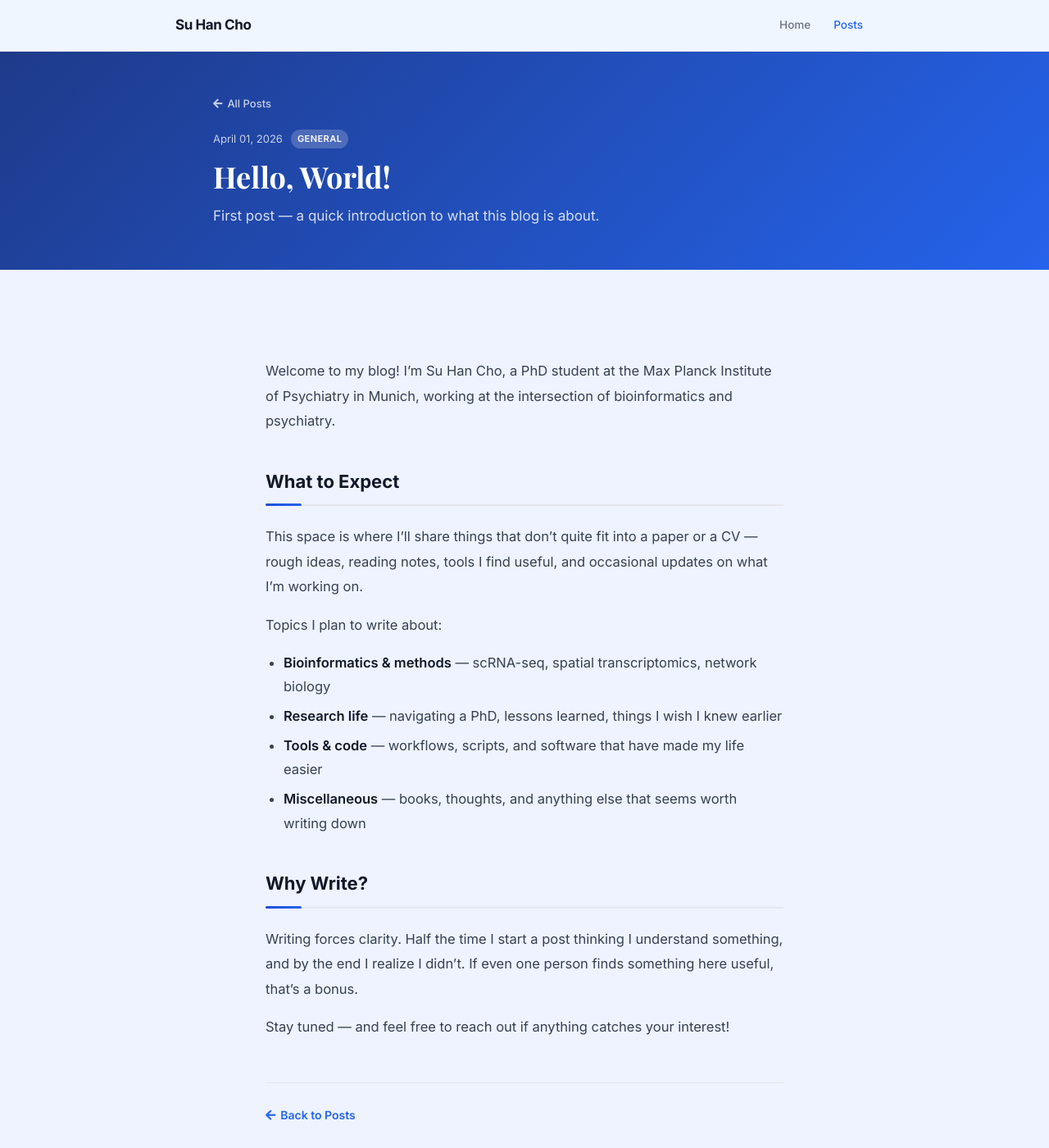
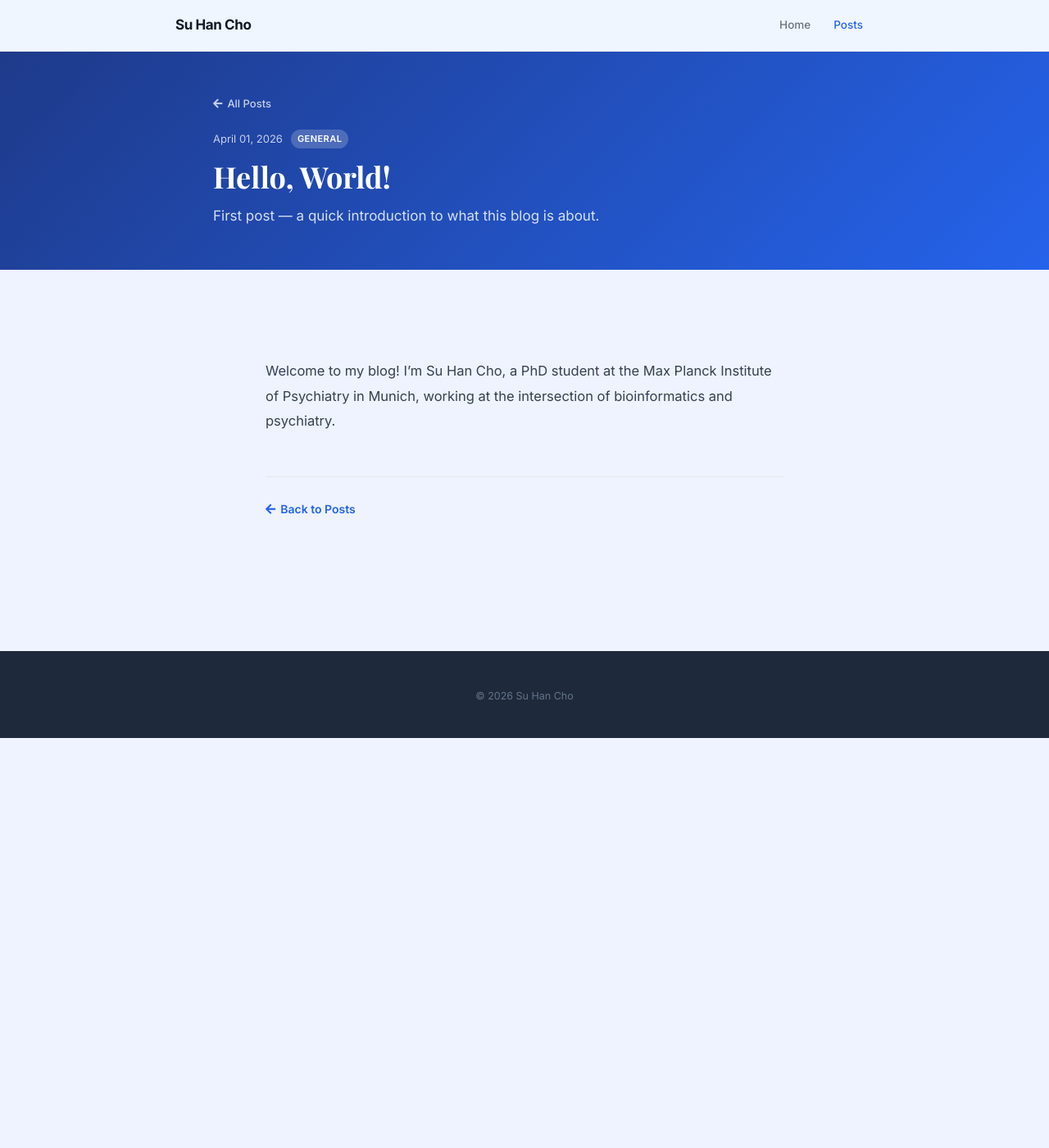
Before and after one commit to SuhanC/suhanc.github.io, a Jekyll site: the page built from _posts/2026-04-01-hello-world.md, in a window 1280 px wide and 1400 px high. Shown: the whole window at 82% size. Built offline with Jekyll 4.4.1, drawn with Linux system fonts in a browser that asks for light colours; nearby versions of some CDN libraries; some web fonts are replaced.

Commit message:
Update 2026-04-01-hello-world.md

```diff
--- a/_posts/2026-04-01-hello-world.md
+++ b/_posts/2026-04-01-hello-world.md
@@ -7,20 +7,3 @@ categories: [general]
 ---
 
 Welcome to my blog! I'm Su Han Cho, a PhD student at the Max Planck Institute of Psychiatry in Munich, working at the intersection of bioinformatics and psychiatry.
-
-## What to Expect
-
-This space is where I'll share things that don't quite fit into a paper or a CV — rough ideas, reading notes, tools I find useful, and occasional updates on what I'm working on.
-
-Topics I plan to write about:
-
-- **Bioinformatics & methods** — scRNA-seq, spatial transcriptomics, network biology
-- **Research life** — navigating a PhD, lessons learned, things I wish I knew earlier
-- **Tools & code** — workflows, scripts, and software that have made my life easier
-- **Miscellaneous** — books, thoughts, and anything else that seems worth writing down
-
-## Why Write?
-
-Writing forces clarity. Half the time I start a post thinking I understand something, and by the end I realize I didn't. If even one person finds something here useful, that's a bonus.
-
-Stay tuned — and feel free to reach out if anything catches your interest!
```
